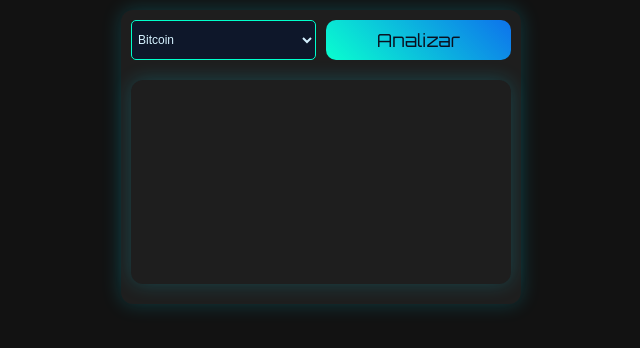
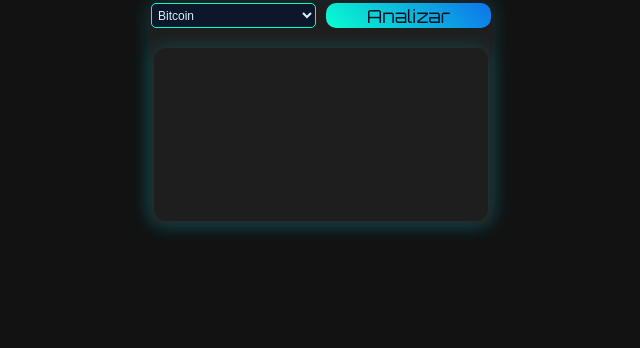
Before and after one commit to andres28m/tiempo_buy_sell_mini, a plain HTML site: page index.html in a window 1280 px wide. Shown: the whole page, without its empty margins (319-959 px from the left). Drawn offline with nearby package versions, Linux system fonts and the light colour scheme.

Commit message:
Update index.html

```diff
--- a/index.html
+++ b/index.html
@@ -21,9 +21,9 @@
 
         .Container {
             width: 100%;
-            max-width: 380px;
-            margin: 10px auto;
-            padding: 10px;
+            max-width: 340px;
+            margin: 1px auto;
+            padding: 2px;
             background-color: #1E1E1E;
             border-radius: 12px;
             box-shadow: 0px 0px 20px rgba(0, 229, 255, 0.2);
@@ -38,7 +38,7 @@
 
         .input {
             width: 100%;
-            padding: 10px;
+            padding: 1px;
             background-color: #0e172a;
             border: 2px solid #09ffcf;
             color: #d4f1ff;
@@ -62,7 +62,7 @@
             padding: 2px;
             width: 100%;
             max-width: 380px;
-            height: 40px;
+            height: 25px;
             border: 1px solid #00ffcc;
             font-size: 12px;
             border-radius: 5px;
@@ -78,7 +78,7 @@
         button {
             width: 100%;
             max-width: 380px;
-            height: 40px;
+            height: 25px;
             padding: 2px;
             background: linear-gradient(45deg, #09ffcf, #0e72ec);
             color: #0a0f1e;
@@ -108,9 +108,9 @@
 
         #chartContainer {
             width: 100%;
-            max-width: 360px;
-            margin: 10px auto;
-            padding: 10px;
+            max-width: 330px;
+            margin: 2px auto;
+            padding: 2px;
             background-color: #1E1E1E;
             border-radius: 12px;
             box-shadow: 0px 0px 20px rgba(0, 229, 255, 0.2);
```
